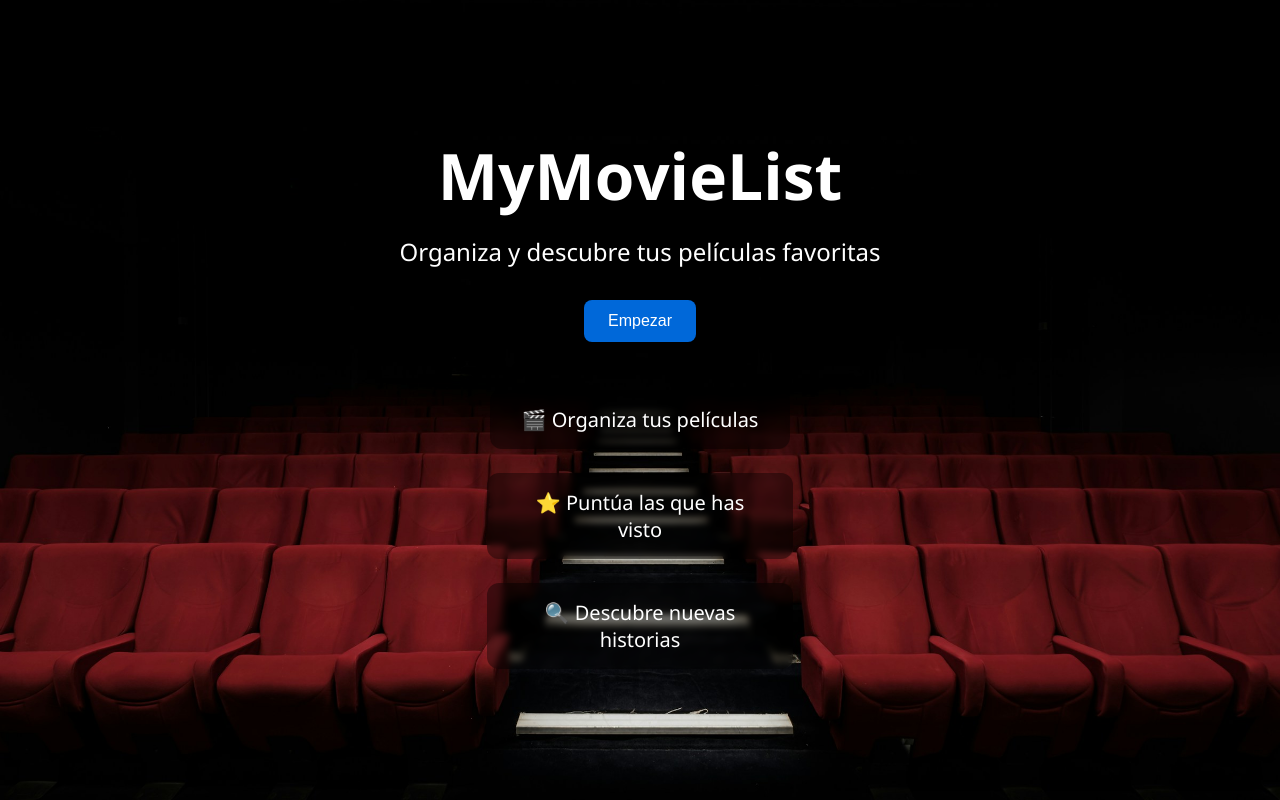
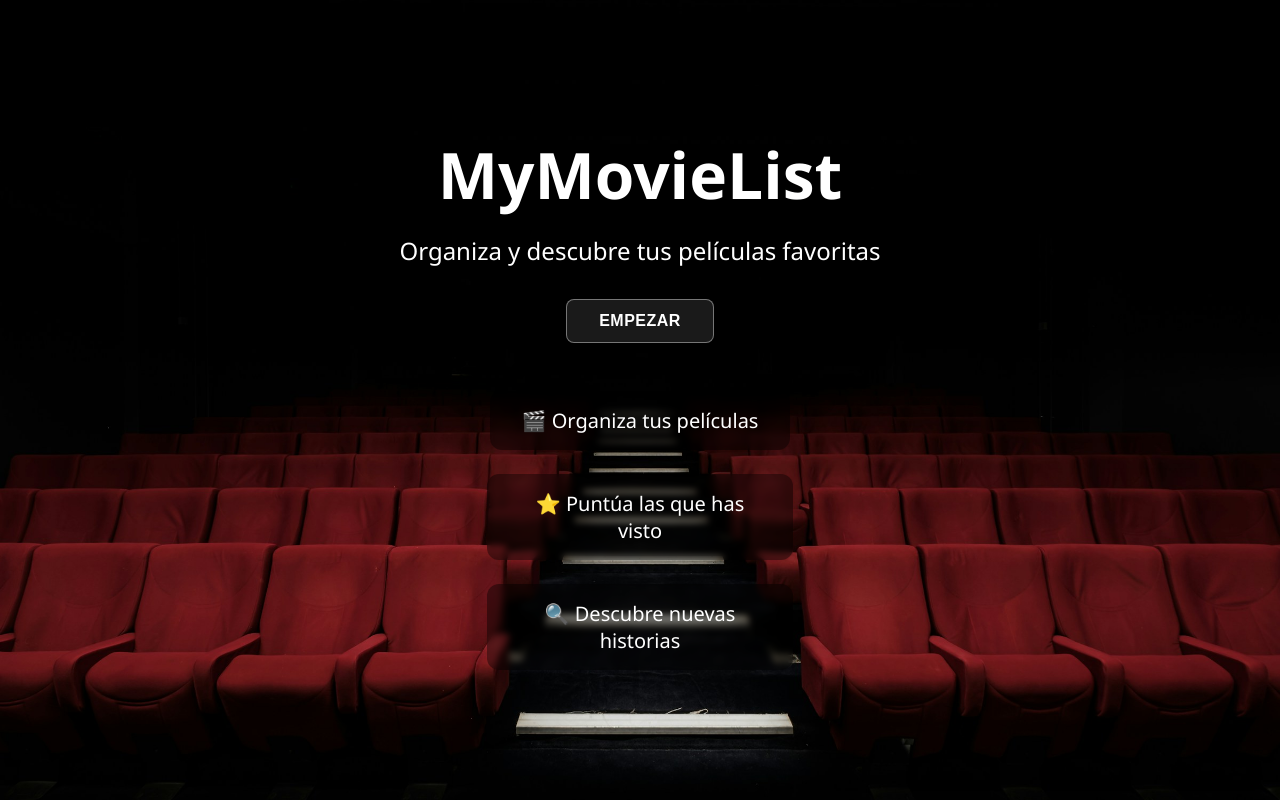
Before and after one commit to davidpalacin/movie-list-front, a React (Vite) app: page / in a window 1280 px wide. Built offline with nearby package versions, Linux system fonts and the light colour scheme.

Commit message:
Add routing and login component; update styles and dependencies

```diff
--- a/package.json
+++ b/package.json
@@ -11,7 +11,8 @@
   },
   "dependencies": {
     "react": "^19.0.0",
-    "react-dom": "^19.0.0"
+    "react-dom": "^19.0.0",
+    "wouter": "^3.6.0"
   },
   "devDependencies": {
     "@eslint/js": "^9.21.0",
--- a/src/App.jsx
+++ b/src/App.jsx
@@ -1,14 +1,14 @@
-import './App.css'
-import Welcome from './components/Welcome/Welcome'
+import { Route, Switch } from 'wouter';
+import Welcome from './components/Welcome/Welcome';
+import Login from './components/Login/Login';
 
 function App() {
   return (
-    <>
-      <div>
-        <Welcome />
-      </div>
-    </>
-  )
+    <Switch>
+      <Route path="/" component={Welcome} />
+      <Route path="/login" component={Login} />
+    </Switch>
+  );
 }
 
-export default App
+export default App;
--- /dev/null
+++ b/src/components/Login/Login.css
@@ -0,0 +1,15 @@
+.login-container {
+    height: 100vh;
+    display: flex;
+    flex-direction: column;
+    justify-content: center;
+    align-items: center;
+    background-color: #111;
+    color: white;
+    font-family: 'Segoe UI', Tahoma, Geneva, Verdana, sans-serif;
+}
+
+.login-title {
+    font-size: 2rem;
+    margin-bottom: 2rem;
+}
--- /dev/null
+++ b/src/components/Login/Login.jsx
@@ -0,0 +1,12 @@
+import './Login.css';
+
+function Login() {
+    return (
+        <div className="login-container">
+            <h2 className="login-title">Inicia sesión</h2>
+            {/* Más adelante pondremos inputs y botón */}
+        </div>
+    );
+}
+
+export default Login;
--- a/src/components/Welcome/Welcome.css
+++ b/src/components/Welcome/Welcome.css
@@ -38,18 +38,24 @@
 }
 
 .welcome-button {
-    padding: 0.75rem 1.5rem;
+    padding: 0.75rem 2rem;
     font-size: 1rem;
-    background-color: rgba(0, 123, 255, 0.85);
-    color: white;
-    border: none;
+    font-weight: 600;
+    letter-spacing: 0.5px;
+    text-transform: uppercase;
+    background-color: rgba(255, 255, 255, 0.1);
+    color: #fff;
+    border: 1px solid rgba(255, 255, 255, 0.4);
     border-radius: 8px;
     cursor: pointer;
-    transition: background-color 0.3s ease;
+    transition: all 0.3s ease;
+    backdrop-filter: blur(4px);
 }
 
 .welcome-button:hover {
-    background-color: rgba(0, 123, 255, 1);
+    background-color: rgba(255, 255, 255, 0.2);
+    border-color: rgba(255, 255, 255, 0.6);
+    transform: scale(1.05);
 }
 
 .welcome-features {
--- a/src/components/Welcome/Welcome.jsx
+++ b/src/components/Welcome/Welcome.jsx
@@ -1,7 +1,10 @@
 import { useEffect } from 'react';
 import './Welcome.css';
+import { useLocation } from 'wouter';
+
 
 function Welcome() {
+    const [, navigate] = useLocation();
 
     return (
         <div className="welcome-container">
@@ -9,7 +12,9 @@ function Welcome() {
                 <div className="welcome-hero">
                     <h1 className="welcome-title">MyMovieList</h1>
                     <p className="welcome-subtitle">Organiza y descubre tus películas favoritas</p>
-                    <button className="welcome-button">Empezar</button>
+                    <button className="welcome-button" onClick={() => navigate('/login')}>
+                        Empezar
+                    </button>
                 </div>
 
                 <div className="welcome-features">
```
Also changed, not shown: 1 other file (tests, documents, lock files or other folders).
